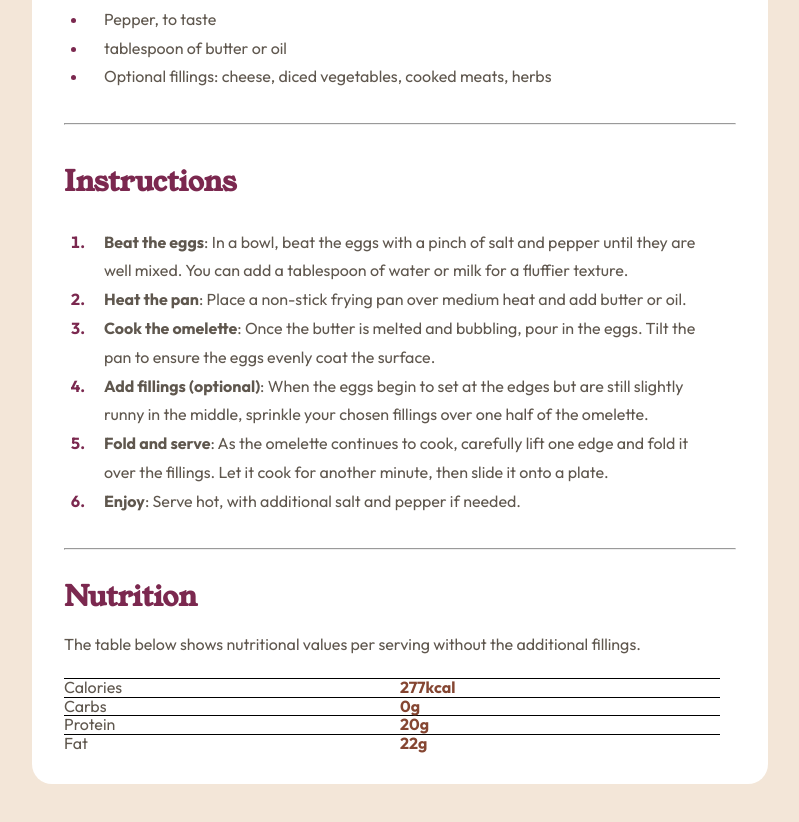
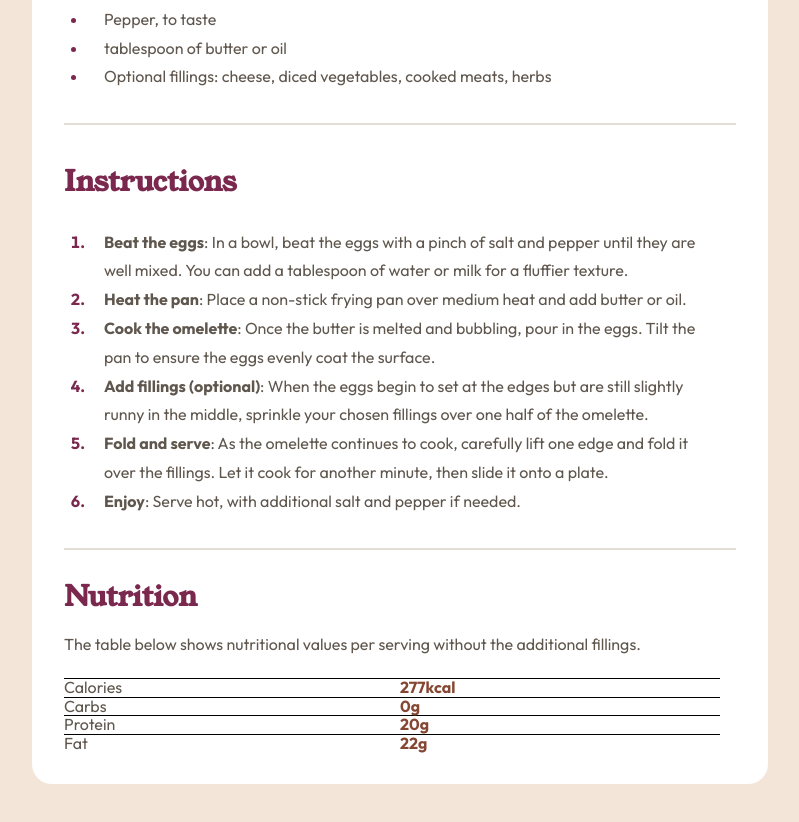
Before and after one commit to mayor-creator/frontend-projects, a React (Vite) app in the folder recipe-page-app/: page / in a window 1280 px wide. Shown: the part 908-1730 px from the top of the page, without its empty margins (240-1039 px from the left). Built offline with nearby package versions, Linux system fonts and the light colour scheme.

Commit message:
fix hr style issue

```diff
--- a/recipe-page-app/scss/component/_main.scss
+++ b/recipe-page-app/scss/component/_main.scss
@@ -155,6 +155,8 @@ span {
 }
 
 hr {
+  border: f.px-to-rem(1) solid #E3DDD7;
+  width: 100%;
   margin-bottom: f.px-to-rem(32);
 }
 
```
